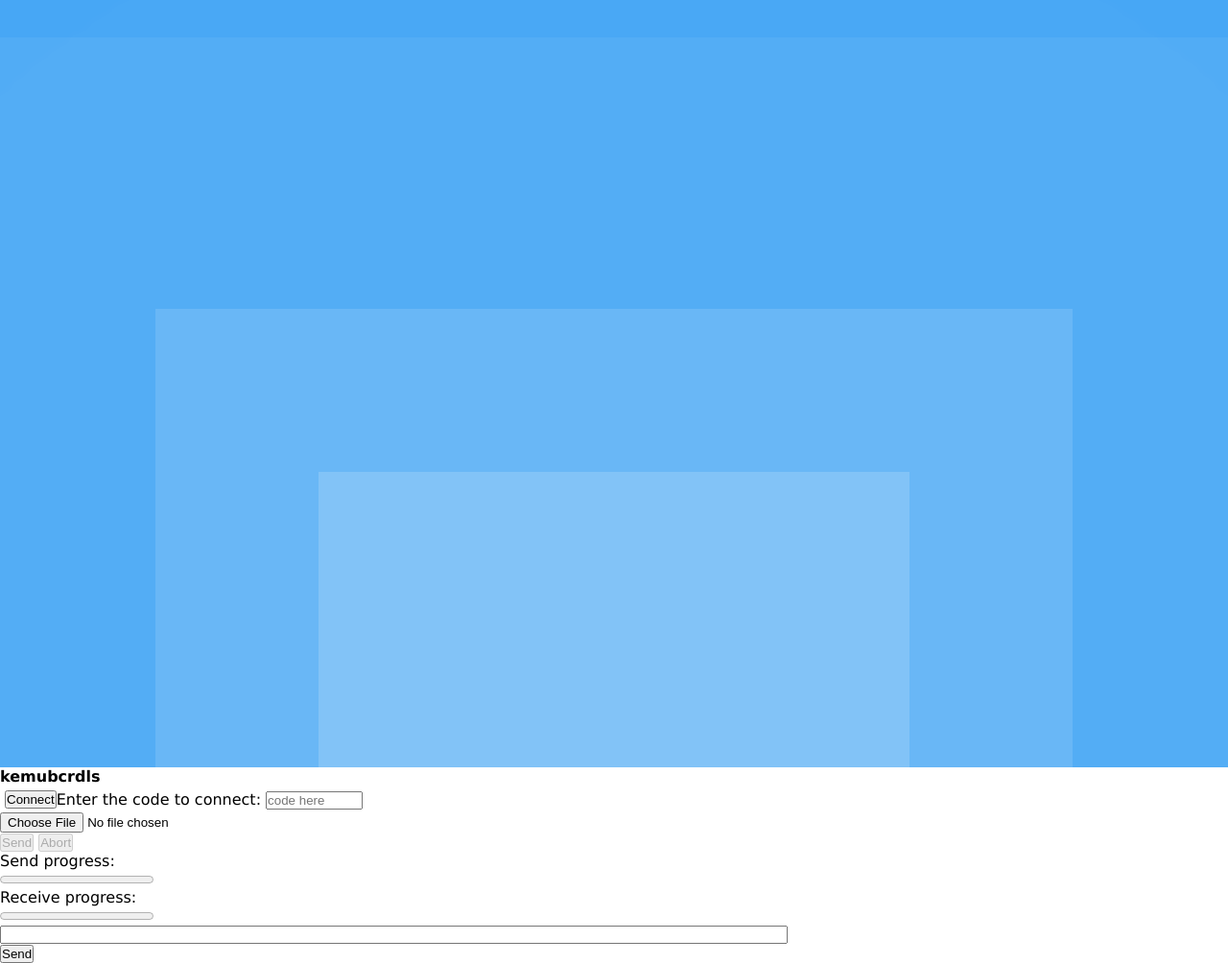
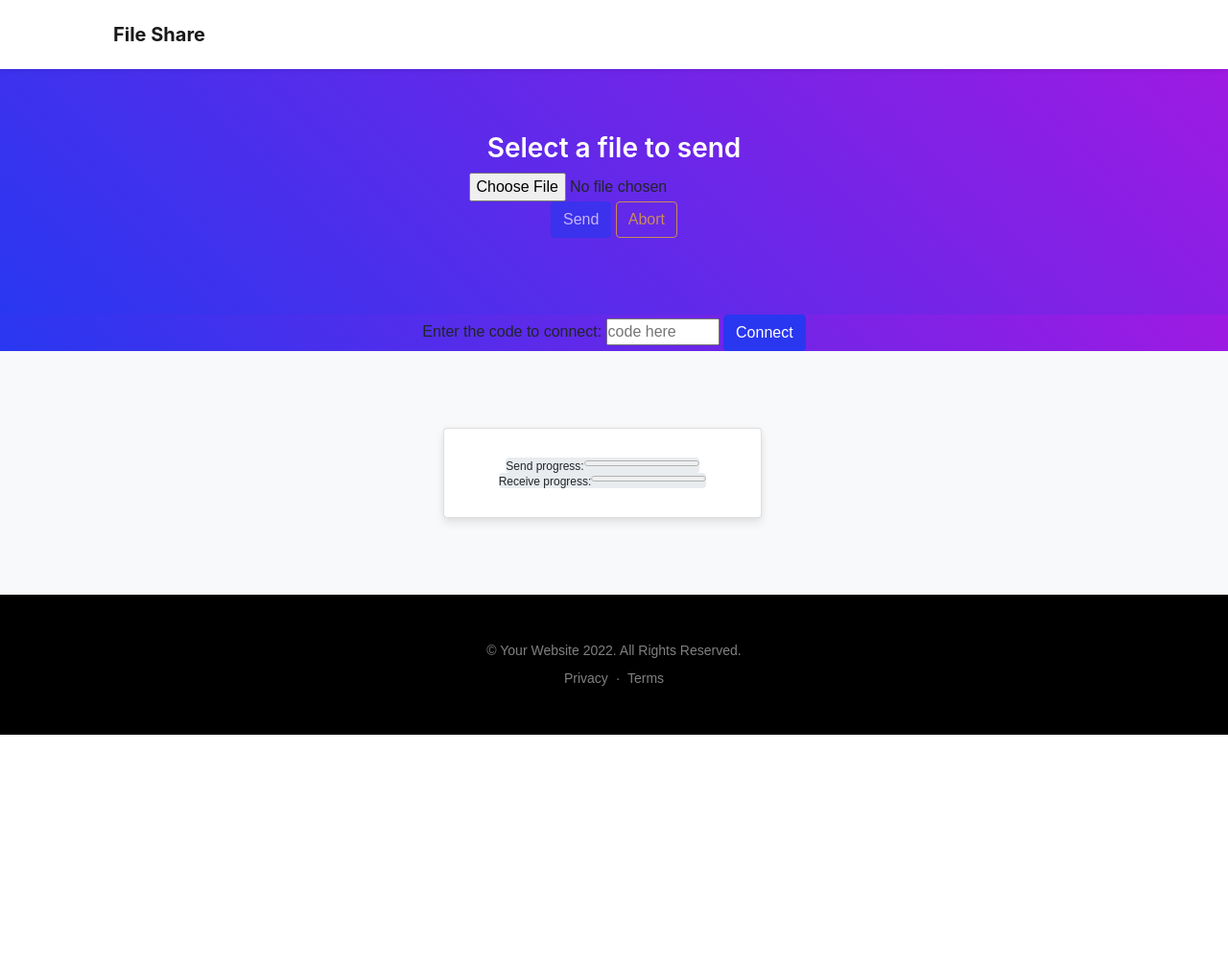
Before and after one commit to yogesh1234567890/FileTransfer, a Django app: page /file_upload/ in a window 1280 px wide. Shown: the whole page at 96% size. After the commit the page ends 766 px from the top, so only its background shows below. Run offline with Django 4.2, Linux system fonts and the light colour scheme; some libraries are stand-ins or nearby versions.

Commit message:
final design

```diff
--- /dev/null
+++ b/connection/templates/file_up.html
@@ -0,0 +1,114 @@
+{% load static %}
+<!DOCTYPE html>
+<html lang="en">
+   <head>
+      <meta charset="utf-8" />
+      <meta name="viewport" content="width=device-width, initial-scale=1, shrink-to-fit=no" />
+      <meta name="description" content="" />
+      <meta name="author" content="" />
+      <title>Secure file transfer</title>
+      <!-- Google fonts-->
+      <link href="{% static 'css/new/styles.css' %}" rel="stylesheet" />
+      <link href="{% static 'css/new/main.css' %}" rel="stylesheet" />
+      <script src="https://ajax.googleapis.com/ajax/libs/jquery/1.7.2/jquery.js"></script>
+      <script src="{% static 'js/rocket.js' %}"></script>
+   </head>
+   <body id="page-top">
+      <!-- Navigation-->
+      <nav class="navbar navbar-expand-lg navbar-light fixed-top shadow-sm" id="mainNav">
+         <div class="container px-5">
+            <a class="navbar-brand fw-bold" href="#page-top">File Share</a>
+         </div>
+      </nav>
+      <header>
+         <div class="container px-5">
+             <div class="row gx-5 align-items-center">
+                 <h1> Share code to receiver</h1>
+             </div>
+         </div>
+
+     <!-- Quote/testimonial aside-->
+     <aside class="text-center bg-gradient-primary-to-secondary">
+         <div class="container px-5 ">
+             <div class="row gx-5 justify-content-center align-items-center">
+                 <div class="col-xl-5">
+                     <h3 class="text-white"> Select a file to send</h3>
+                     <div id="file-upload">
+                        <form id="fileInfo">
+                           <input type="file" id="fileInput" name="files"/>
+                        </form>
+                        <button class="btn btn-primary" disabled id="sendFile">Send</button>
+                        <button class ="btn btn-outline-warning" disabled id="abortButton">Abort</button>
+                     </div>
+                 </div>
+             </div>
+         </div>
+
+     </aside>
+      </header>
+      <div class="bg-gradient-primary-to-secondary">
+         {% comment %} <canvas id="playground" width="400" height="200"></canvas> {% endcomment %}
+         <div class="controlbox" id="connectionbox">
+            <label for="message"
+               >Enter the code to connect:
+            <input
+               type="text"
+               id="message"
+               placeholder="code here"
+               size="10"
+               maxlength="20"
+               />
+            </label>
+            <button class="btn btn-primary" id="connectButton" name="connectButton">
+            Connect
+            </button>
+         </div>
+      </div>
+      <section class="bg-light">
+         <div class="container px-5">
+             <div class="row gx-5">
+                 <div class="row">
+                     <div class="col"></div>
+                     <div class="col">
+                         <div class="card">
+                           <div class="progress" id="send-progress">
+                              <div class="label">Send progress: </div>
+                              <progress id="sendProgress" max="0" value="0"></progress>
+                              <div class="progress">
+                                 <div class="progress-bar progress-bar-striped progress-bar-animated" role="progressbar" aria-valuenow="75" aria-valuemin="0" aria-valuemax="100" style="width: 75%"></div>
+                               </div>
+                           </div>
+
+                           <div class="progress" id="receive-progress">
+                              <div class="label">Receive progress: </div>
+                              <progress id="receiveProgress" max="0" value="0"></progress>
+                           </div>
+                           <div id="bitrate"></div>
+                           <a id="download"></a>
+                           <span id="status"></span>
+                         </div>
+                     </div>
+
+                     <div class="col"></div>
+                   </div>
+             </div>
+         </div>
+     </section>
+      <!-- Footer-->
+      <footer class="bg-black text-center py-5">
+         <div class="container px-5">
+            <div class="text-white-50 small">
+               <div class="mb-2">&copy; Your Website 2022. All Rights Reserved.</div>
+               <a href="#!">Privacy</a>
+               <span class="mx-1">&middot;</span>
+               <a href="#!">Terms</a>
+            </div>
+         </div>
+      </footer>
+      <!-- Bootstrap core JS-->
+      <script src="https://cdn.jsdelivr.net/npm/bootstrap@5.1.3/dist/js/bootstrap.bundle.min.js"></script>
+      <!-- Core theme JS-->
+      <script src="{% static 'js/connect.js' %}" defer></script>
+      <script src="{% static 'js/scripts.js' %}"></script>
+   </body>
+</html>
--- a/connection/templates/file_upload.html
+++ b/connection/templates/file_upload.html
@@ -33,7 +33,7 @@
     <b id="browser-code">{{code}}</b>
 
 
-    <div class="controlbox">
+    <div class="controlbox" id="connectionbox">
       <label for="message"
         >Enter the code to connect:
         <input
--- a/connection/views.py
+++ b/connection/views.py
@@ -10,8 +10,7 @@
 
 
 def file_upload(request):
-    code = generate_code(request)
-    return render(request, "file_upload.html", {"code": code})
+    return render(request, "file_up.html")
 
 
 def dashboard(request):
@@ -19,4 +18,5 @@
 
 
 def actionPage(request):
-    return render(request, "transfer.html")
+    code = generate_code(request)
+    return render(request, "transfer.html", {"code": code})
--- a/static/js/connect.js
+++ b/static/js/connect.js
@@ -29,7 +29,6 @@
 const statusMessage = document.querySelector("span#status");
 const sendFileButton = document.querySelector("button#sendFile");
 
-var browserCode = document.querySelector("#browser-code").innerHTML;
 
 let receiveBuffer = [];
 let receivedSize = 0;
@@ -89,9 +88,9 @@
   readSlice(0);
 }
 
-async function websocket() {
+async function websocket(browserCode) {
   let endpoint =
-    ws_scheme + window.location.host + `/ws/connect/${inputValue.value}/`;
+    ws_scheme + window.location.host + `/ws/connect/${browserCode}/`;
   window.socket = new WebSocket(endpoint);
 
   socket.onopen = async function (e) {
@@ -113,8 +112,8 @@
 }
 
 async function creatertcpeer() {
-  peerConn = new RTCPeerConnection(configuration);
-  // peerConn = new RTCPeerConnection();
+  // peerConn = new RTCPeerConnection(configuration);
+  peerConn = new RTCPeerConnection();
 
   peerConn.addEventListener("icecandidate", (event) => {
     console.log('Local ICE candidate: ', event.candidate);
@@ -382,18 +381,17 @@
 
 sendFileButton.addEventListener("click", () => createConnection());
 
-const socketconnection = document.getElementById("connectButton");
-var inputValue = document.getElementById("message");
-socketconnection.addEventListener("click", () => {
-  websocket();
-  document.querySelector("#chatbutton").onclick = function (e) {
-    const messageInputDom = document.querySelector("#chat");
-    const message = messageInputDom.value;
-    socket.send(
-      JSON.stringify({
-        message: message,
-      })
-    );
-    messageInputDom.value = "";
-  };
-});
+
+const params1 = new URLSearchParams(window.location.search);
+if (params1.get('role')=='sender'){
+  var browserCode = params1.get('code');
+  window.onload=websocket(browserCode);
+
+}
+if (params1.get('role')=='receiver'){
+  const socketconnection = document.getElementById("connectButton");
+  socketconnection.addEventListener("click", () => {
+    var browserCode = document.querySelector("#message").value;
+    window.onload=websocket(browserCode);
+  });
+ }
--- /dev/null
+++ b/static/js/rocket.js
@@ -0,0 +1,288 @@
+$(function () {
+	var sim = new Eng();
+});
+
+var Eng = function () {
+	this.canvas = document.getElementById('playground');
+
+	this.c = document.getElementById('playground').getContext('2d');
+
+	this.timestep = 16;
+
+	this.physicsTimestep = 16;
+	this.physicsTimeout = true
+
+	this.gravity = 0.24;
+
+	this.maxSize = 13;
+	this.baseSize = 5;
+	this.keyDown = {
+		up : false
+	};
+
+	this.height = 200;
+
+	this.rocket = {
+		acceleration : 0,
+		pos : {
+			y : this.height,
+			x : 300
+		}
+	};
+
+	this.exhaust = [];
+
+	this.loop = function () {
+		this.c.clearRect(0,0, this.canvas.width, this.canvas.height);
+
+		this.updatePhysics();
+		this.updateLocations();
+		this.draw();
+
+		setTimeout($.proxy(function () {
+			this.loop();
+		}, this), this.timestep);
+	}
+
+	this.updateLocations = function () {
+		this.rocket.pos.y = this.rocket.pos.y + this.rocket.acceleration;
+	}
+
+	this.updatePhysics = function () {
+		if (this.physicsTimeout === true) {
+
+				this.createExhaust();
+				this.accelerate();
+			if (this.keyDown.up === true) {
+			}
+
+			this.physicsTimeout = false;
+			if ( this.rocket.acceleration < 2 ) {
+				this.rocket.acceleration = this.rocket.acceleration + 0.108;
+			}
+
+			if ( this.rocket.pos.y > this.height ) {
+				this.rocket.acceleration = 0;
+				this.rocket.pos.y = this.height;
+			}
+
+			setTimeout($.proxy(function () {
+				this.physicsTimeout = true;
+			}, this), this.physicsTimestep);
+		}
+	}
+
+	this.createExhaust = function () {
+		this.exhaust.push({
+			eng : this,
+			size : 20,
+			lastSize : 20,
+			lastOpacity : 0.3,
+			step : 0,
+			direction : 0,
+			lastX : this.rocket.pos.x,
+			lastY : this.rocket.pos.y - 10,
+			color : 'rgba(255, 255, 255, 1)',
+			draw : function () {
+				if (this.step < 1000) {
+					this.step++;
+
+					this.eng.c.beginPath();
+					var xDist = 2;
+					var color = Math.floor( 220 - (this.step/1.7) );
+
+					if ( this.direction === 0 && this.lastY > this.eng.height + 5 ) {
+						this.direction = 0.4;
+						if ( Math.random() > 0.4 ) {
+							this.direction = -0.4;
+						}
+					}
+
+					var y = this.lastY;
+					if ( this.lastY > this.eng.height + 5 ) {
+						xDist = this.step;
+					} else if ( this.step < 300 ) {
+						y = this.lastY + 1;
+					}
+
+					this.lastY = y;
+
+					if (this.step < 10) {
+						y = y + 8;
+						var x = this.eng.rocket.pos.x + (Math.random()*2 - 3/2);
+						var size = this.size * (0.02 * Math.abs(this.step - 10));
+
+						var glowSize = size * 2 * ((Math.random()/5) + 1);
+						this.eng.c.arc(x, y, glowSize, 0, 2 * Math.PI, false);
+
+						var gradient = this.eng.c.createRadialGradient(x, y, glowSize, x, y, glowSize/2);
+						var color = Math.floor( 255 * Math.random() );
+						gradient.addColorStop(0, 'rgba(255, ' + color + ', 0, 0');
+						gradient.addColorStop(1, 'rgba(255, ' + color + ', 0, ' + (Math.floor(((1 - this.step/255)-0.3) * 2)/10) + ')');
+
+						this.eng.c.fillStyle = gradient;
+						this.eng.c.fill();
+
+						this.eng.c.beginPath();
+
+						this.eng.c.arc(x, y, size, 0, 2 * Math.PI, false);
+
+						var gradient = this.eng.c.createRadialGradient(x, y, size, x, y, size/2);
+						gradient.addColorStop(0, 'rgba(255, 238, 0, 0');
+						gradient.addColorStop(1, 'rgba(255, 238, 0, ' + Math.floor(((1 - this.step/255)-0.3) * 10)/10 + ')');
+
+						this.eng.c.fillStyle = gradient;
+						this.eng.c.fill();
+					} else if (this.step < 15) {
+
+						var x = this.eng.rocket.pos.x + (Math.random()*2 - 3/2);
+						var size = this.size * (0.009 * this.step);
+
+						var glowSize = size * 1.8 * ((Math.random()/5) + 1);
+						this.eng.c.arc(x, y, glowSize, 0, 2 * Math.PI, false);
+
+						var gradient = this.eng.c.createRadialGradient(x, y, glowSize, x, y, glowSize/2);
+						var color = Math.floor( 255 * Math.random() );
+						gradient.addColorStop(0, 'rgba(255, ' + color + ', 0, 0');
+						gradient.addColorStop(1, 'rgba(255, ' + color + ', 0, ' + (Math.floor(((1 - this.step/255)-0.3) * 2)/10) + ')');
+
+						this.eng.c.fillStyle = gradient;
+						this.eng.c.fill();
+
+						this.eng.c.beginPath();
+
+						this.eng.c.arc(x, y, size, 0, 2 * Math.PI, false);
+
+						var gradient = this.eng.c.createRadialGradient(x, y, size, x, y, size/2);
+						gradient.addColorStop(0, 'rgba(255, 238, 0, 0');
+						gradient.addColorStop(1, 'rgba(255, 238, 0, ' + Math.floor(((1 - this.step/255)-0.5) * 10)/10 + ')');
+
+						this.eng.c.fillStyle = gradient;
+						this.eng.c.fill();
+					} else if ( this.step < 260 ) {
+						var x = this.lastX + this.direction + (( Math.random() - 0.5 ) * 1.3);
+						this.lastX = x;
+
+						if ( y > this.eng.height && this.step < 100 ) {
+							y = y - (Math.random() * 3);
+						}
+
+						var size = this.size * (0.008 * this.step);
+						var opacity = Math.floor(((1 - this.step/500)-0.2) * 10)/10;
+
+						this.eng.c.arc(x, y, size, 0, 2 * Math.PI, false);
+
+						var gradientGlow = this.eng.c.createRadialGradient(x, y - ( size/2 ), size, x, y - ( size/2 ), size/2);
+						var glowColor = Math.floor( 255 * Math.random() );
+						gradientGlow.addColorStop(0, 'rgba(255, 157, 0, 0');
+						gradientGlow.addColorStop(1, 'rgba(255, 157, 0, ' + (Math.floor(((1 - this.step/255)-0.3) * 4)/10) + ')');
+
+						var gradient = this.eng.c.createRadialGradient(x, y, size, x, y, size/2);
+						gradient.addColorStop(0, 'rgba('+color+', '+color+', '+color+', 0');
+						gradient.addColorStop(1, 'rgba('+color+', '+color+', '+color+', ' + opacity + ')');
+						this.lastSize = size;
+
+						this.eng.c.fillStyle = gradient;
+						this.eng.c.fill();
+
+						this.eng.c.fillStyle = gradientGlow;
+						this.eng.c.fill();
+					} else  {
+						var x = this.lastX;
+
+						var size = this.lastSize + 0.01 + ( Math.abs( x - this.eng.rocket.pos.x ) * 0.0001 );
+						this.lastSize = size;
+						var opacity = Math.floor((this.lastOpacity - 0.005) * 10000)/10000;
+						this.lastOpacity = opacity;
+
+						this.eng.c.arc(x, y, size, 0, 2 * Math.PI, false);
+						//this.eng.c.fillStyle = 'rgba('+this.step+', '+this.step+', '+this.step+', ' + ((1 - this.step/500)-0.2) + ')';
+						var gradient = this.eng.c.createRadialGradient(x, y, size, x, y, size/2);
+						gradient.addColorStop(0, 'rgba('+color+', '+color+', '+color+', 0');
+						gradient.addColorStop(1, 'rgba('+color+', '+color+', '+color+', ' + opacity + ')');
+
+						this.eng.c.fillStyle = gradient;
+						this.eng.c.fill();
+					}
+				}
+			}
+		});
+
+	}
+
+	this.draw = function () {
+		for (i = 0; i < this.exhaust.length; i++) {
+			this.exhaust[i].draw();
+		}
+
+		this.c.beginPath();
+		this.c.moveTo(this.rocket.pos.x, this.rocket.pos.y);
+		this.c.lineTo(this.rocket.pos.x, this.rocket.pos.y - 40);
+		this.c.strokeStyle = 'rgba(255, 255, 255, 1)';
+		this.c.lineWidth = 6;
+		this.c.stroke();
+
+		this.c.beginPath();
+		this.c.moveTo(this.rocket.pos.x - 3, this.rocket.pos.y);
+		this.c.lineTo(this.rocket.pos.x - 3, this.rocket.pos.y - 10);
+		this.c.strokeStyle = 'rgba(255, 255, 255, 1)';
+		this.c.lineWidth = 2;
+		this.c.stroke();
+
+		this.c.beginPath();
+		this.c.moveTo(this.rocket.pos.x + 3, this.rocket.pos.y);
+		this.c.lineTo(this.rocket.pos.x + 3, this.rocket.pos.y - 10);
+		this.c.strokeStyle = 'rgba(255, 255, 255, 1)';
+		this.c.lineWidth = 2;
+		this.c.stroke();
+
+		this.c.beginPath();
+		this.c.arc(this.rocket.pos.x, this.rocket.pos.y - 40, 2, 0, 2 * Math.PI, false);
+		this.c.fillStyle = 'rgba(255, 255, 255, 1)';
+		this.c.fill();
+	}
+
+	this.accelerate = function() {
+		this.rocket.acceleration = this.rocket.acceleration - 0.11;
+	}
+
+	this.turn = function(left) {
+		if (left) {
+			for (r = 0; r < this.car.wheels.length; r++) {
+				this.car.wheels[r].pos.x = this.car.wheels[r].pos.x - 1;
+			}
+		} else {
+			for (r = 0; r < this.car.wheels.length; r++) {
+				this.car.wheels[r].pos.x = this.car.wheels[r].pos.x + 1;
+			}
+		}
+	}
+
+	$(document).bind('keydown', $.proxy(function(e){
+		key  = e.keyCode;
+		if(key == 37){
+			//this.turn(true);
+		}else if(key == 38){
+			this.keyDown.up = true;
+		}else if(key == 39){
+			//this.turn();
+		}else if(key == 40){
+			//this.accelerate();
+		}
+	}, this));
+
+	$(document).bind('keyup', $.proxy(function(e){
+		key  = e.keyCode;
+		if(key == 37){
+			//this.turn(true);
+		}else if(key == 38){
+			this.keyDown.up = false;
+		}else if(key == 39){
+			//this.turn();
+		}else if(key == 40){
+			//this.accelerate();
+		}
+	}, this));
+
+	this.loop();
+}
--- a/static/js/scripts.js
+++ b/static/js/scripts.js
@@ -1,34 +1,9 @@
-/*!
-* Start Bootstrap - New Age v6.0.6 (https://startbootstrap.com/theme/new-age)
-* Copyright 2013-2022 Start Bootstrap
-* Licensed under MIT (https://github.com/StartBootstrap/startbootstrap-new-age/blob/master/LICENSE)
-*/
-//
-// Scripts
-//
-
-window.addEventListener('DOMContentLoaded', event => {
-
-    // Activate Bootstrap scrollspy on the main nav element
-    const mainNav = document.body.querySelector('#mainNav');
-    if (mainNav) {
-        new bootstrap.ScrollSpy(document.body, {
-            target: '#mainNav',
-            offset: 74,
-        });
-    };
-
-    // Collapse responsive navbar when toggler is visible
-    const navbarToggler = document.body.querySelector('.navbar-toggler');
-    const responsiveNavItems = [].slice.call(
-        document.querySelectorAll('#navbarResponsive .nav-link')
-    );
-    responsiveNavItems.map(function (responsiveNavItem) {
-        responsiveNavItem.addEventListener('click', () => {
-            if (window.getComputedStyle(navbarToggler).display !== 'none') {
-                navbarToggler.click();
-            }
-        });
-    });
-
-});
+const params = new URLSearchParams(window.location.search);
+if (params.get('role')=='sender'){
+   $('#connectionbox').hide();
+   $('#receive-progress').hide();
+}
+if (params.get('role')=='receiver'){
+    $('#send-progress').hide();
+    $('#file-upload').hide();
+ }
```
Also changed, not shown: connection/templates/index.html (+1 -9 lines), connection/templates/transfer.html (+17 -31 lines), static/css/style.css (+0 -9 lines), static/css/new/main.css (line endings or trailing spaces).
